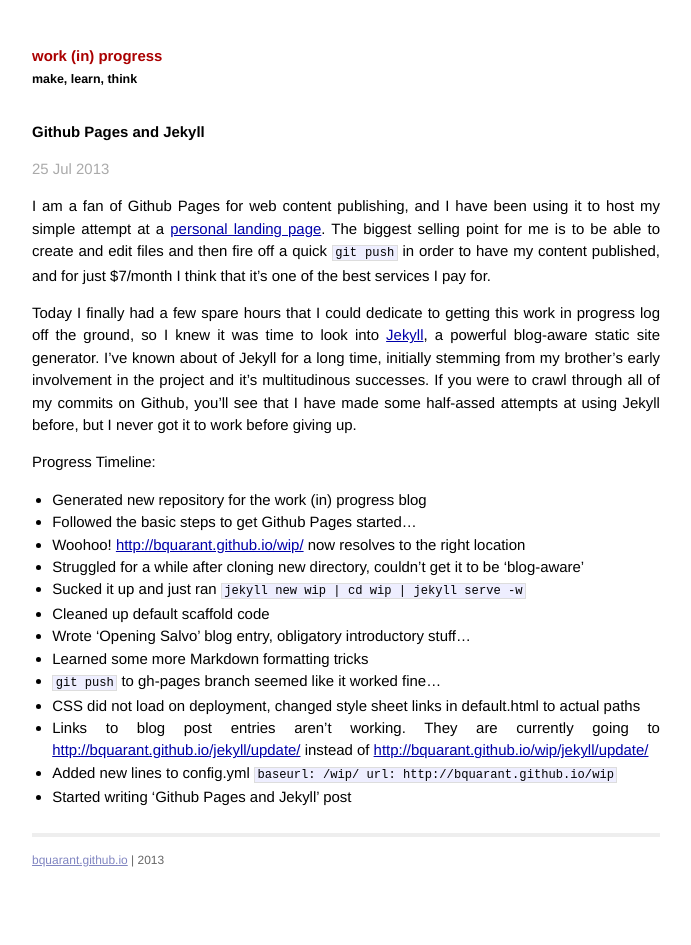
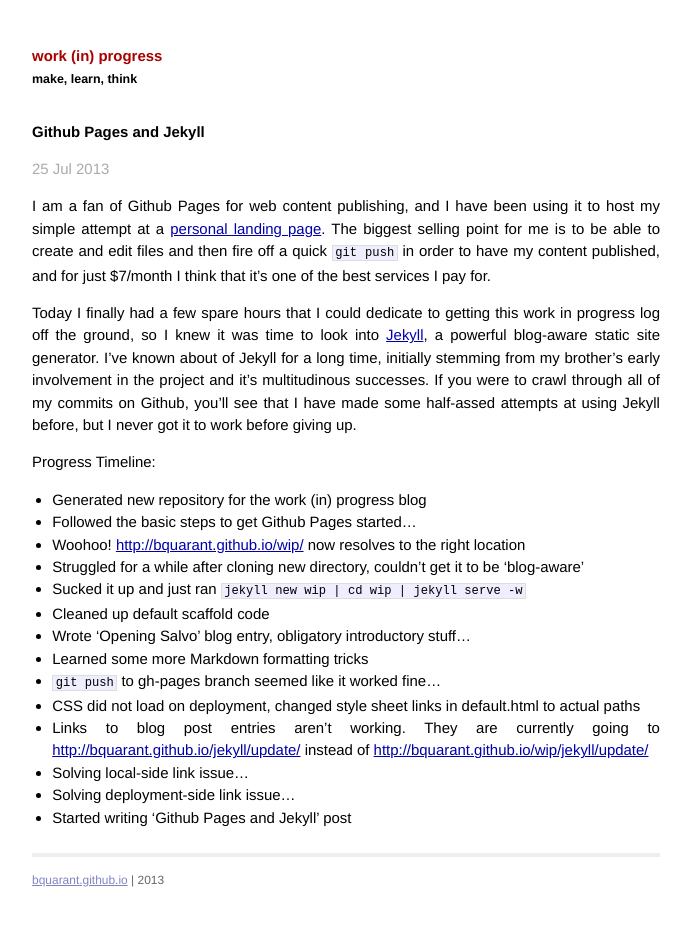
Before and after one commit to bquarant/wip, a Jekyll site: the page built from _posts/2013-07-25-github-pages-and-jekyll.md, in a window 1280 px wide. Shown: the whole page, without its empty margins (294-985 px from the left). Built offline with Jekyll 4.4.1, drawn with Linux system fonts in a browser that asks for light colours.

Commit message:
you are the weakest link

````diff
--- a/_config-local.yml
+++ b/_config-local.yml
@@ -3,5 +3,5 @@
 # Dependencies
 pygments: true
 
-baseurl:     /
-url:         http://localhost:4000
+# Server
+baseurl:
--- a/_config.yml
+++ b/_config.yml
@@ -4,5 +4,4 @@
 pygments: true
 
 # Server
-baseurl:     /wip/
-url:         http://bquarant.github.io/wip
+baseurl:     /wip
--- a/_posts/2013-07-25-github-pages-and-jekyll.md
+++ b/_posts/2013-07-25-github-pages-and-jekyll.md
@@ -21,7 +21,8 @@
 *  ```git push``` to gh-pages branch seemed like it worked fine...
 *  CSS did not load on deployment, changed style sheet links in default.html to actual paths
 *  Links to blog post entries aren't working. They are currently going to <http://bquarant.github.io/jekyll/update/> instead of <http://bquarant.github.io/wip/jekyll/update/>
-*  Added new lines to config.yml ```baseurl:     /wip/ url:         http://bquarant.github.io/wip```
+*  Solving local-side link issue...
+*  Solving deployment-side link issue...
 *  Started writing 'Github Pages and Jekyll' post
 
 
--- a/index.html
+++ b/index.html
@@ -6,7 +6,7 @@
 <div id="home">
   <ul class="posts">
     {% for post in site.posts %}
-      <li><span>{{ post.date | date_to_string }}</span> &raquo; <a href="{{ post.url }}">{{ post.title }}</a></li>
+      <li><span>{{ post.date | date_to_string }}</span> &raquo; <a href="{{ site.baseurl }}{{ post.url }}">{{ post.title }}</a></li>
     {% endfor %}
   </ul>
 </div>
````
Also changed, not shown: 1 other file.
